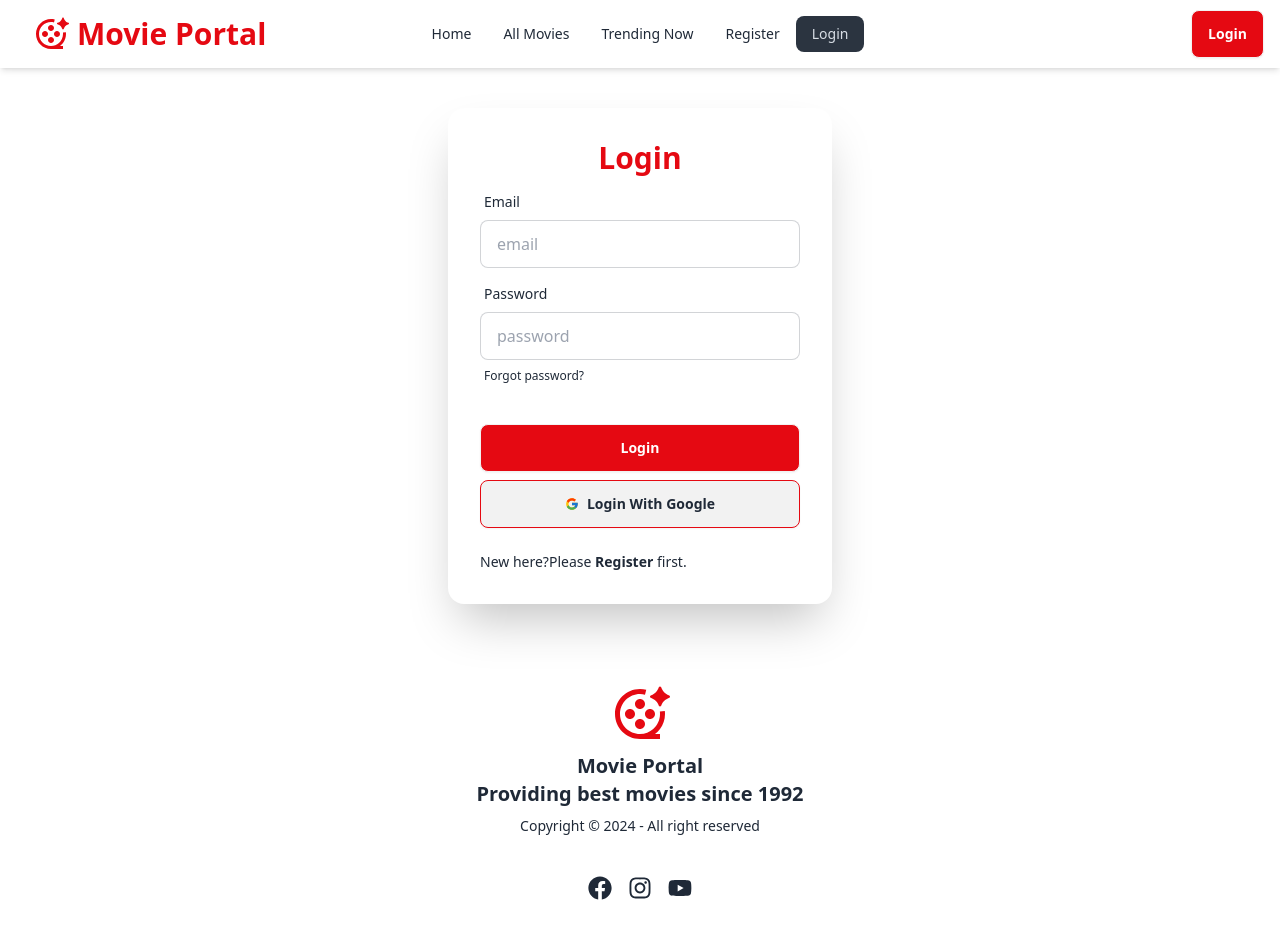
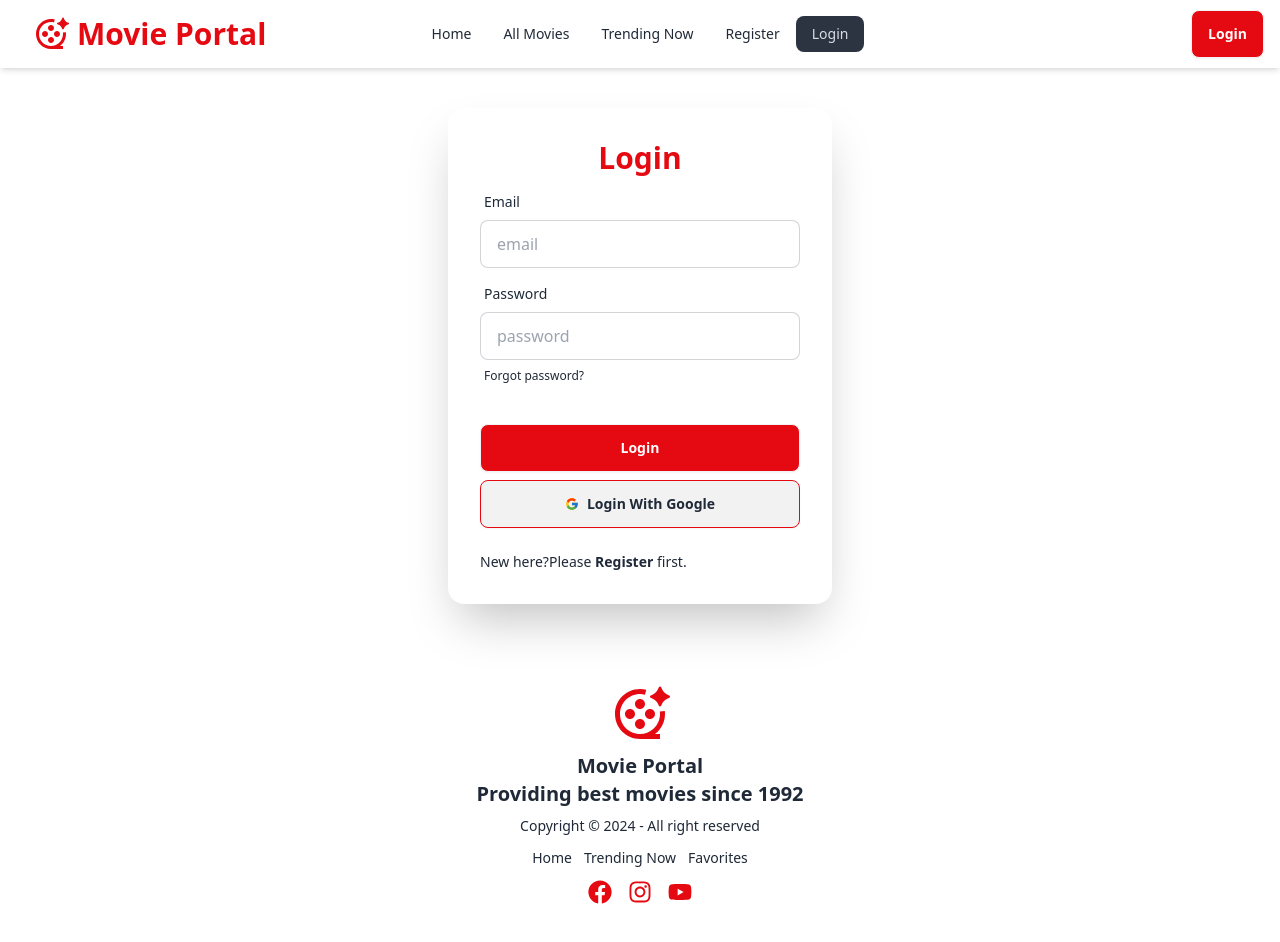
Before and after one commit to jahidul2004/movie-portal-client, a React (Vite) app: page /login in a window 1280 px wide. Built offline with nearby package versions, Linux system fonts and the light colour scheme; no server answers.

Commit message:
Footer updated.

```diff
--- a/src/components/Footer.jsx
+++ b/src/components/Footer.jsx
@@ -1,9 +1,10 @@
 import { FaFacebook, FaInstagram, FaYoutube } from "react-icons/fa";
 import { RiMovie2AiLine } from "react-icons/ri";
+import { Link } from "react-router-dom";
 
 const Footer = () => {
     return (
-        <footer className="footer footer-center p-10">
+        <footer className="footer gap-3 footer-center p-10">
             <aside>
                 <RiMovie2AiLine className="text-6xl font-bold text-[#e50912]" />
                 <p className="text-xl font-bold">
@@ -16,7 +17,22 @@ const Footer = () => {
                 </p>
             </aside>
             <nav>
-                <div className="grid text-2xl grid-flow-col gap-4">
+                <ul className="flex gap-3">
+                    <li>
+                        <Link to={"/"}>Home</Link>
+                    </li>
+                    <li>
+                        <Link to={"/trendingNow"}>Trending Now</Link>
+                    </li>
+                    <li>
+                        <Link to={"/favoriteMovies"} href="#">
+                            Favorites
+                        </Link>
+                    </li>
+                </ul>
+            </nav>
+            <nav>
+                <div className="grid text-[#e50912] text-2xl grid-flow-col gap-4">
                     <a>
                         <FaFacebook />
                     </a>
```
